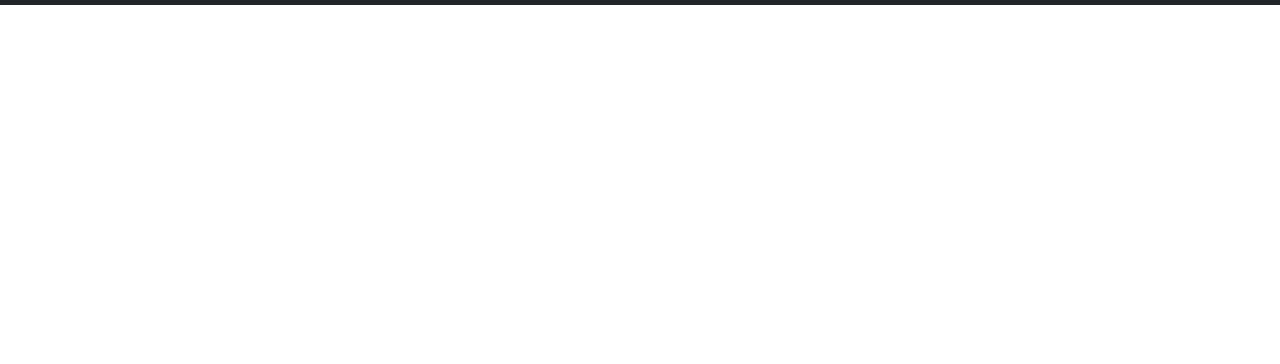
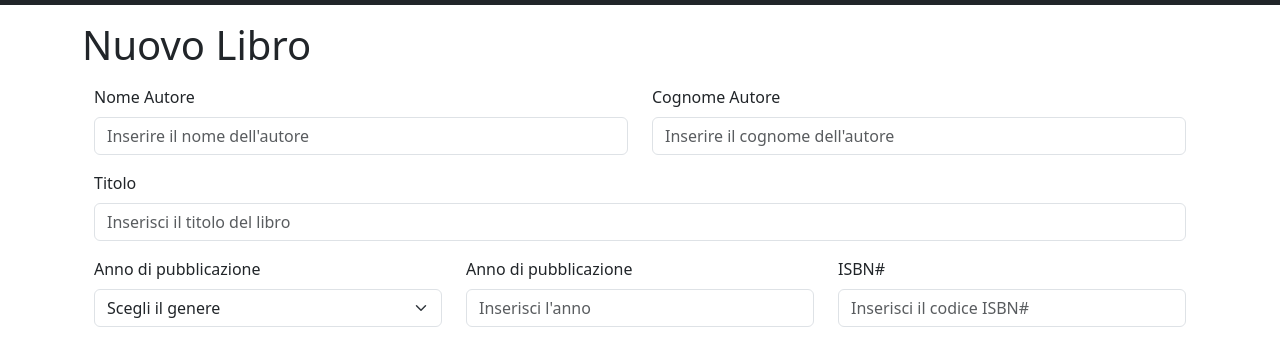
Before and after one commit to LuigiCasale95/html-css-bootstrap-dashboard, a plain HTML site: page altre pagine html/p-agg-libro.html in a window 1280 px wide. Shown: the part 86-450 px from the top of the page. Drawn offline with nearby package versions, Linux system fonts and the light colour scheme.

Commit message:
Completamento prima parte del form

```diff
--- a/altre pagine html/p-agg-libro.html
+++ b/altre pagine html/p-agg-libro.html
@@ -23,7 +23,7 @@
 
 <nav class="navbar navbar-expand-lg">
   <div class="container-fluid">
-    <a class="navbar-brand" href="#"><img src="../img/duck.png" alt="duck"></a>
+    <a class="navbar-brand" href="../index.html"><img src="../img/duck.png" alt="duck"></a>
     <button class="navbar-toggler bg-dark" type="button" data-bs-toggle="collapse" data-bs-target="#navbarSupportedContent" aria-controls="navbarSupportedContent" aria-expanded="false" aria-label="Toggle navigation" data-bs-theme="dark">
       <span class="navbar-toggler-icon"></span>
     </button>
@@ -50,6 +50,76 @@
 
     </header>
 
+    <!-- MAIN -->
+     <main>
+        <div class="container mt-3">
+            <h1>Nuovo Libro</h1>
+
+            <div class="container mt-3">
+    <form>
+          <!--   <div class="container"> -->
+                <div class="row">
+
+                     <div class="col col-6">
+                          <div class="mb-3">
+                            <label for="exampleFormControlInput1" class="form-label">Nome Autore</label>
+                            <input type="text" class="form-control" id="exampleFormControlInput1" placeholder="Inserire il nome dell'autore">
+                           </div>
+                     </div>
+
+                     <div class="col col-6">
+                          <div class="mb-3">
+                            <label for="exampleFormControlInput1" class="form-label">Cognome Autore</label>
+                            <input type="text" class="form-control" id="exampleFormControlInput1" placeholder="Inserire il cognome dell'autore">
+                           </div>
+                     </div>
+
+                     <div class="col col-12">
+                          <div class="mb-3">
+                            <label for="exampleFormControlInput1" class="form-label">Titolo</label>
+                            <input type="text" class="form-control" id="exampleFormControlInput1" placeholder="Inserisci il titolo del libro">
+                           </div>
+                     </div>
+
+                     <div class="col col col-sm-12 col-md-4">
+                        <label for="exampleFormControlInput1" class="form-label">Anno di pubblicazione</label>
+                          <select class="form-select" aria-label="Default select example">
+                             <option selected>Scegli il genere</option>
+                             <option value="1">Fantasy</option>
+                             <option value="2">Romantico</option>
+                             <option value="3">Horror</option>
+                             <option value="3">Triller</option>
+                             <option value="3">Comico</option>
+                          </select>
+                     </div>
+
+                     <div class="col col col-sm-12 col-md-4">
+                           <div class="mb-3">
+                             <label for="exampleFormControlInput1" class="form-label">Anno di pubblicazione</label>
+                             <input type="text" class="form-control" id="exampleFormControlInput1" placeholder="Inserisci l'anno">
+                            </div>
+                     </div>
+
+                     <div class="col col-sm-12 col-md-4 mb-4">
+                           <div class="mb-3">
+                             <label for="exampleFormControlInput1" class="form-label">ISBN#</label>
+                             <input type="text" class="form-control" id="exampleFormControlInput1" placeholder="Inserisci il codice ISBN#">
+                            </div>
+                     </div>
+
+                     <hr>
+
+
+
+                </div>
+            <!-- </div> -->
+    </form>
+
+        </div>
+
+
+     </main>
+
 
 
 </body>
```
